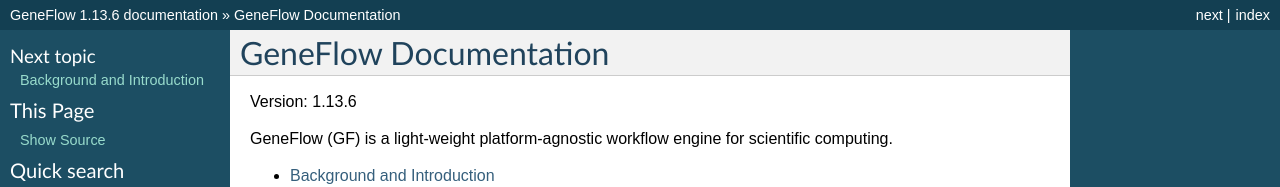
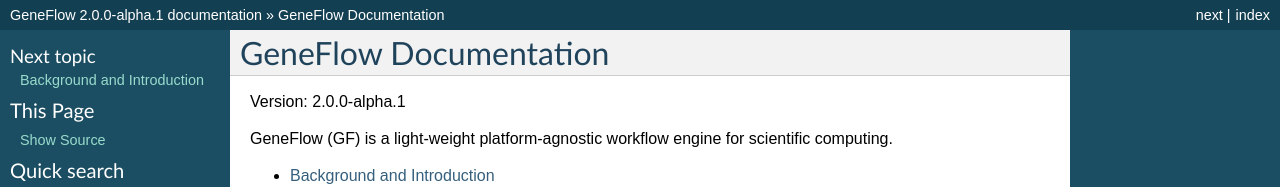
Before and after one commit to CDCgov/geneflow, a Sphinx documentation site: the page built from docs/index.rst, in a window 1280 px wide and 900 px high. Shown: the top 187 px of the window. Built offline with Sphinx 7.4.7, drawn with Linux system fonts in a browser that asks for light colours; some of the changed text lies outside the part shown.

Commit message:
update version and changelog

```diff
--- a/docs/conf.py
+++ b/docs/conf.py
@@ -60,9 +60,9 @@
 # built documents.
 #
 # The short X.Y version.
-version = '1.13'
+version = '2.0'
 # The full version, including alpha/beta/rc tags.
-release = '1.13.6'
+release = '2.0.0-alpha.1'
 
 # The language for content autogenerated by Sphinx. Refer to documentation
 # for a list of supported languages.
--- a/docs/index.rst
+++ b/docs/index.rst
@@ -3,7 +3,7 @@
 GeneFlow Documentation
 ======================
 
-Version: 1.13.6
+Version: 2.0.0-alpha.1
 
 GeneFlow (GF) is a light-weight platform-agnostic workflow engine for scientific computing.
 
--- a/src/geneflow/__init__.py
+++ b/src/geneflow/__init__.py
@@ -12,5 +12,5 @@
 GF_PACKAGE_PATH = Path.resolve(Path(__file__)).parents[0]
 
 # version info
-__version_info__ = ('1', '13', '6')
+__version_info__ = ('2', '0', '0-alpha', '1')
 __version__ = '.'.join(__version_info__)
```
Also changed, not shown: CHANGELOG.md (+7 -0 lines), README.md (+1 -1 lines), 1 other file.
